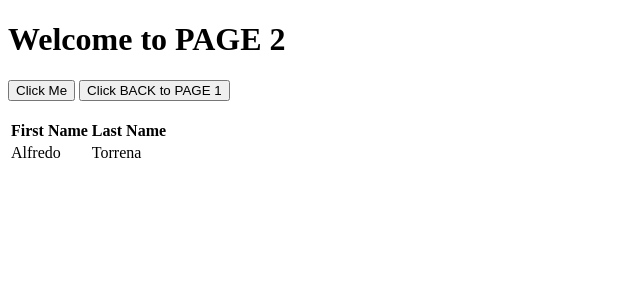
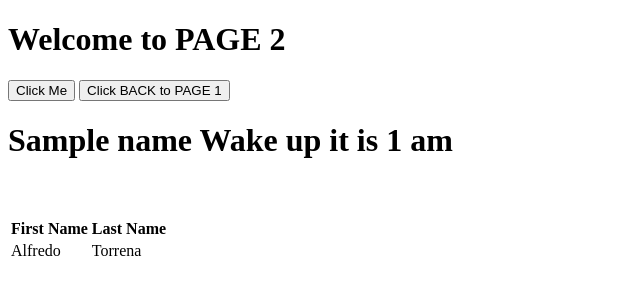
Before and after one commit to reiki1387/tor-repos, a Flask app: template MSE800 Exercises/Week 12/flask_web_app/templates/index_page_2.html in a window 1280 px wide. Shown: the top 300 px of the page, without its empty margins (0-640 px from the left). Run offline with Flask 3, Linux system fonts and the light colour scheme; the template is opened without the code that fills it: most values are stand-ins (such as "Sample title", 1, 10 or a date in 2020).

Commit message:
MSE800 Week12, flask, passing variable

```diff
--- a/MSE800 Exercises/Week 12/flask_web_app/app.py
+++ b/MSE800 Exercises/Week 12/flask_web_app/app.py
@@ -6,9 +6,11 @@ app = Flask(__name__)
 def home():
     return render_template('index.html')
 
-@app.route('/page_2')
-def second_page():
-    return render_template('index_page_2.html')
+@app.route('/page_2/<name>/<int:number>')
+def second_page(name, number):
+    return render_template('index_page_2.html', name=name, number=number)
+    # return f"{name} is learning flask at {number} am"
+
 
 if __name__ == '__main__':
     app.run(debug=True)
--- a/MSE800 Exercises/Week 12/flask_web_app/static/script.js
+++ b/MSE800 Exercises/Week 12/flask_web_app/static/script.js
@@ -11,7 +11,7 @@ document.getElementById('alertBtn3').addEventListener('click', function() {
 });
 
 document.getElementById('goToPage2Btn').addEventListener('click', function() {
-    window.location.href = '/page_2';
+    window.location.href = '/page_2/FRED/6';
 });
 
 document.getElementById('goBackBtn').addEventListener('click', function() {
--- a/MSE800 Exercises/Week 12/flask_web_app/static/script2.js
+++ b/MSE800 Exercises/Week 12/flask_web_app/static/script2.js
@@ -1,7 +1,6 @@
 document.getElementById('alertBtn').addEventListener('click', function() {
     alert('Hello from ME, you and JavaScript!');
 });
-
 
 
 document.getElementById('goBackBtn').addEventListener('click', function() {
--- a/MSE800 Exercises/Week 12/flask_web_app/templates/index.html
+++ b/MSE800 Exercises/Week 12/flask_web_app/templates/index.html
@@ -11,7 +11,6 @@
     <button id="alertBtn3">Click ME Button 3</button>
 
     <br><br>
-
 
     <img src="/static/flask.jpg" alt="Flask image" width="300" height="200">
 
--- a/MSE800 Exercises/Week 12/flask_web_app/templates/index_page_2.html
+++ b/MSE800 Exercises/Week 12/flask_web_app/templates/index_page_2.html
@@ -8,6 +8,8 @@
     <h1>Welcome to PAGE 2</h1>
     <button id="alertBtn">Click Me</button>
     <button id="goBackBtn">Click BACK to PAGE 1</button>
+
+    <h1>{{ name }} Wake up it is {{number}} am</h1>
 
     <br><br>
 
```
